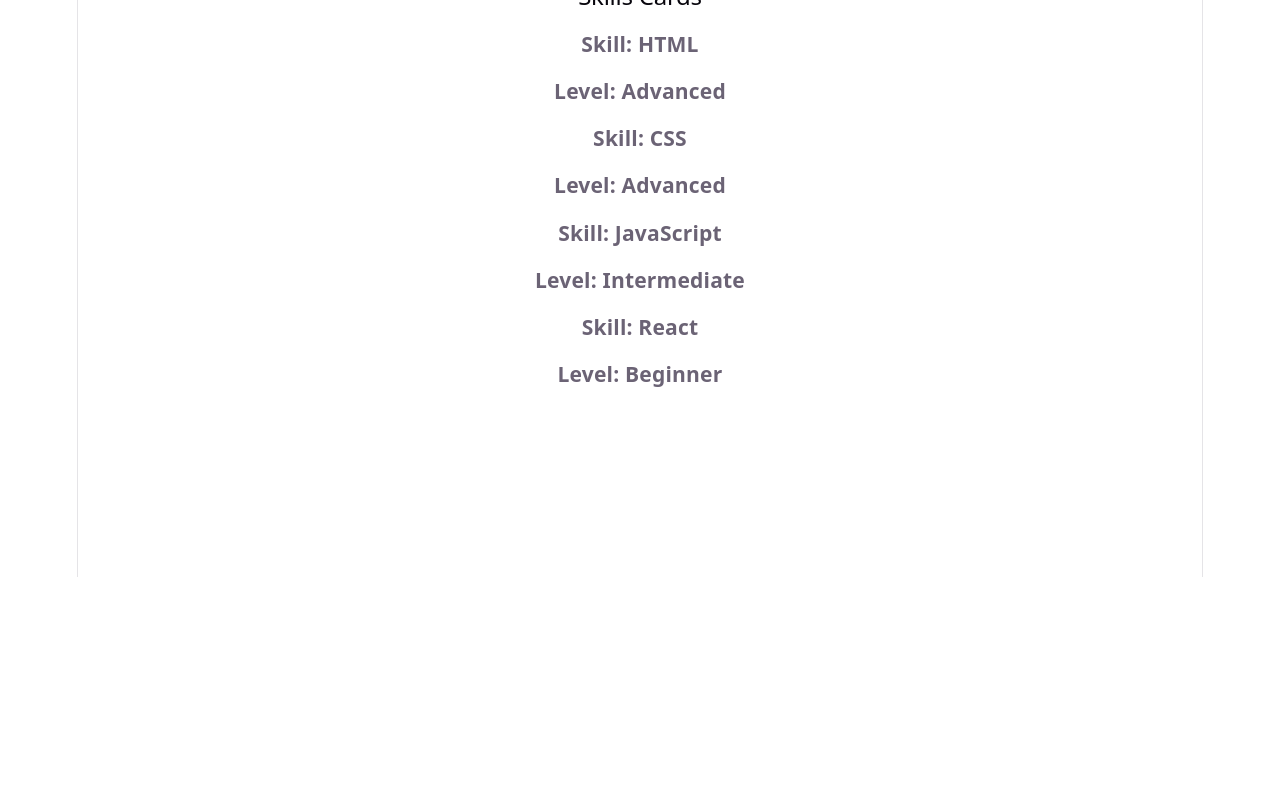
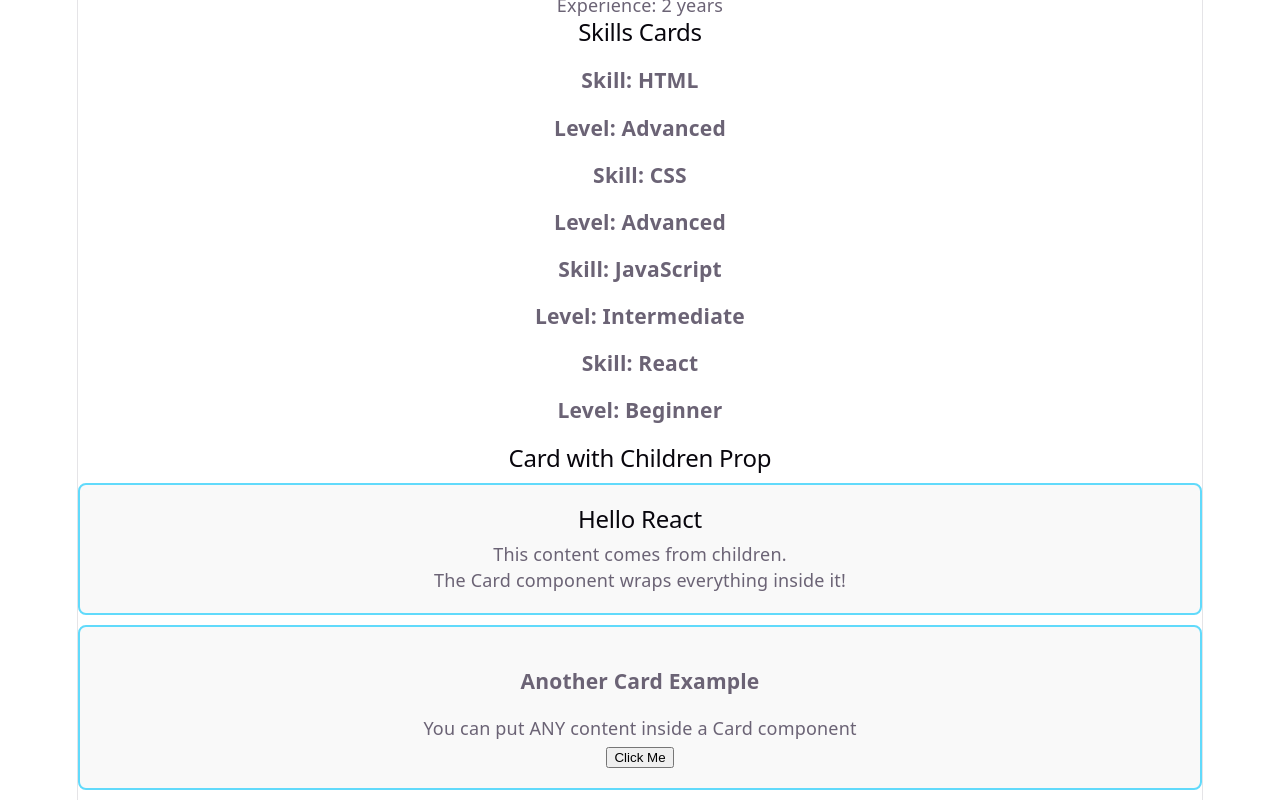
Before and after one commit to HaithamAbuDraz/react-learning-journey, a React (Vite) app: page / in a window 1280 px wide. Shown: the part 223-1023 px from the top of the page. Before the commit the page ends 800 px from the top, so only its background shows below. Built offline with nearby package versions, Linux system fonts and the light colour scheme.

Commit message:
Add children prop examples to PropsLesson with Card component

```diff
--- a/src/lessons/03-props/PropsLesson.jsx
+++ b/src/lessons/03-props/PropsLesson.jsx
@@ -1,10 +1,13 @@
 import ProfileCard from '../../challenges/03-props/ProfileCard';
 import SkillsCard from '../../challenges/03-props/SkillsCard';
+import Card from '../../challenges/03-props/Card';
 
 function PropsLesson() {
   return (
     <div>
       <h1>Props Lesson</h1>
+
+      <h2>Profile Cards</h2>
       <ProfileCard
         name='Haitham Abu Draz'
         role='Software Engineer'
@@ -17,6 +20,19 @@ function PropsLesson() {
       <SkillsCard skill='CSS' level='Advanced' />
       <SkillsCard skill='JavaScript' level='Intermediate' />
       <SkillsCard skill='React' level='Beginner' />
+
+      <h2>Card with Children Prop</h2>
+      <Card>
+        <h2>Hello React</h2>
+        <p>This content comes from children.</p>
+        <p>The Card component wraps everything inside it!</p>
+      </Card>
+
+      <Card>
+        <h3>Another Card Example</h3>
+        <p>You can put ANY content inside a Card component</p>
+        <button>Click Me</button>
+      </Card>
     </div>
   );
 }
```
